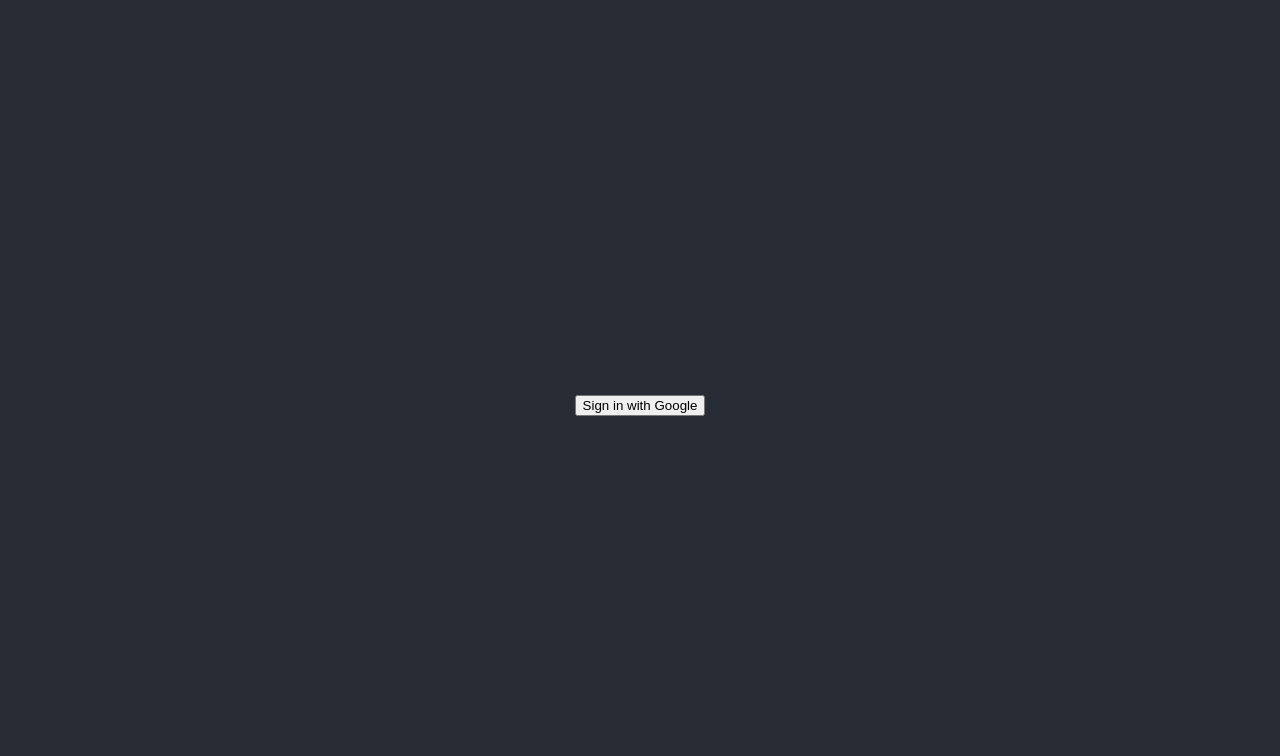
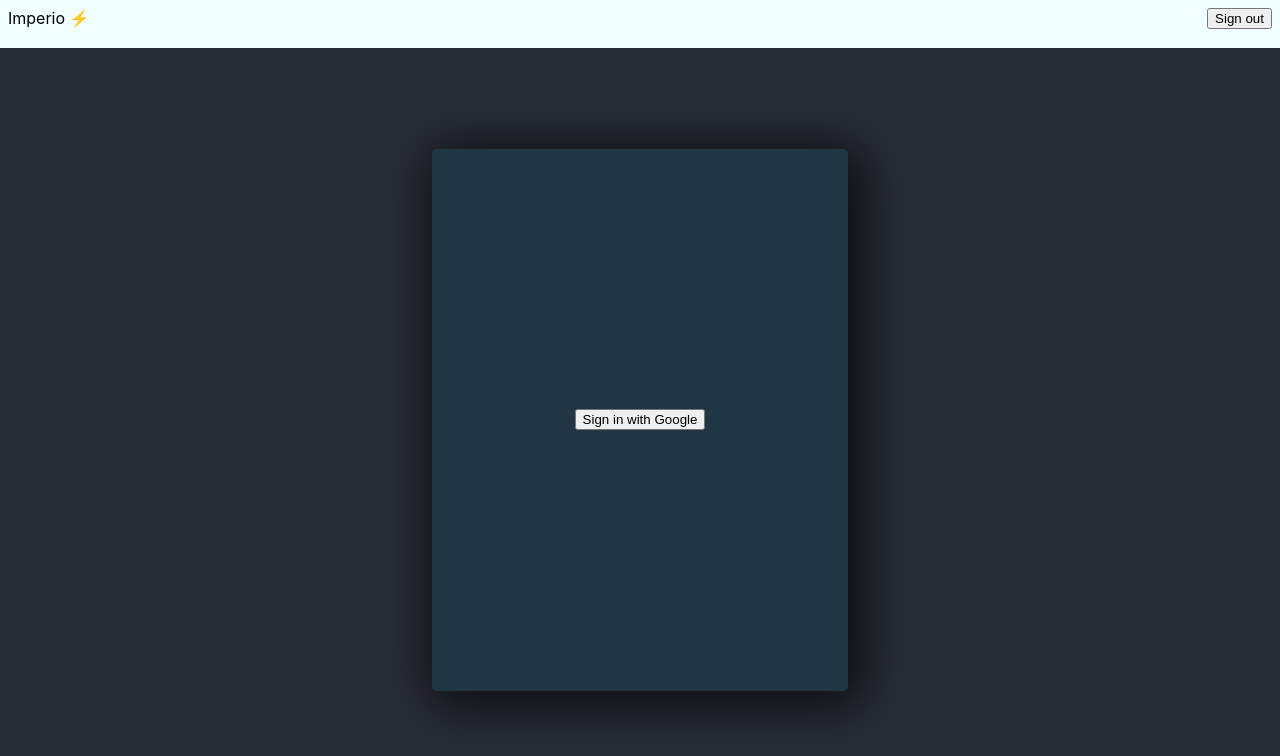
Before and after one commit to zu-do/prog-sist-inzin-projektas, a React (Create React App) app in the folder chat-web/: page / in a window 1280 px wide. Shown: the top 756 px of the page. Built offline with nearby package versions, Linux system fonts and the light colour scheme.

Commit message:
added page structure, header and sign out button, played a bit with CSS

```diff
--- a/chat-web/src/App.css
+++ b/chat-web/src/App.css
@@ -1,5 +1,44 @@
+/* utilities */
+.bolt {
+  border: 4px solid rgba(0,0,0,0);
+  border-bottom: 22px solid #ffdf00;
+  transform: rotateZ(-160deg);
+  padding: 2px;
+  width: 0;
+  height: 0;
+  margin: 0;
+  overflow: visible;
+  border-top: 0 solid;
+  border-radius: 0;
+  transform-origin: 50% 50% 0;
+}
+
+.bolt:after {
+  content: "";
+  top: -9px;
+  left: -8px;
+  border: 5px solid rgba(0,0,0,0);
+  border-bottom: 25px solid #ffdf00;
+  transform: rotateZ(4deg);
+  padding: 0;
+  width: 0;
+  height: 0;
+  position: absolute;
+  margin: 0;
+  overflow: visible;
+  border-top: 0 solid;
+  border-radius: 0;
+  transform-origin: 50% 50% 0;
+}
+
+
+
+
+
 .App {
-  text-align: center;
+  background-color: #282c34;
+  min-height: 100vh;
+
 }
 
 .App-logo {
@@ -14,18 +53,47 @@
 }
 
 .App-header {
-  background-color: #282c34;
-  min-height: 100vh;
-  display: flex;
-  flex-direction: column;
-  align-items: center;
-  justify-content: center;
-  font-size: calc(10px + 2vmin);
-  color: white;
+
 }
 
 .App-link {
   color: #61dafb;
+}
+
+.signOutButton{
+  float: right;
+}
+.signInButton{
+
+}
+.head{
+  height: 2rem;
+  background-color: azure;
+  padding: 0.5rem;
+  /* display: none; */  /* before logging in display none -  after display flex or smth*/
+}
+.main{
+  display: flex;
+  align-items: center;
+  justify-content: center;
+  height: calc(100vh - 3.5rem);
+
+}
+
+.signInSection{
+  display: flex;
+  align-items: center;
+  justify-content: center;
+  width: 25%;
+  height: 60%;
+  -webkit-box-shadow: 7px 7px 51px 7px rgba(0,0,0,0.75);
+  -moz-box-shadow: 7px 7px 51px 7px rgba(0,0,0,0.75);
+  box-shadow: 7px 7px 51px 7px rgba(0,0,0,0.75);  padding: 3rem;
+  margin: 3rem;
+  background-color: #213644;
+  border-radius: 5px;
+  opacity: 1;
+
 }
 
 @keyframes App-logo-spin {
--- a/chat-web/src/App.tsx
+++ b/chat-web/src/App.tsx
@@ -20,11 +20,18 @@ function App() {
 
   return (
     <div className="App">
-      <header className="App-header">
-        <section>
+      <div className='head'>      {/*section seen when loggen in */}
+      <span> Imperio 	&#9889; </span>
+          <SignOut/>
+
+      </div>
+      <div className='main'>
+
+        <section className='signInSection'>
           <SignIn/>
         </section>
-      </header>
+
+        </div>
     </div>
   );
 }
@@ -38,10 +45,19 @@ function SignIn() {
 
   return (
     <>
-      <button className="sign-in" onClick={signInWithGoogle}>Sign in with Google</button>
+      <button className="signInButton" onClick={signInWithGoogle}>Sign in with Google</button>
     </>
   )
 
 }
+function SignOut() {
 
+
+  return (
+    <>
+      <button className="signOutButton" >Sign out</button>
+    </>
+  )
+
+}
 export default App;
```
